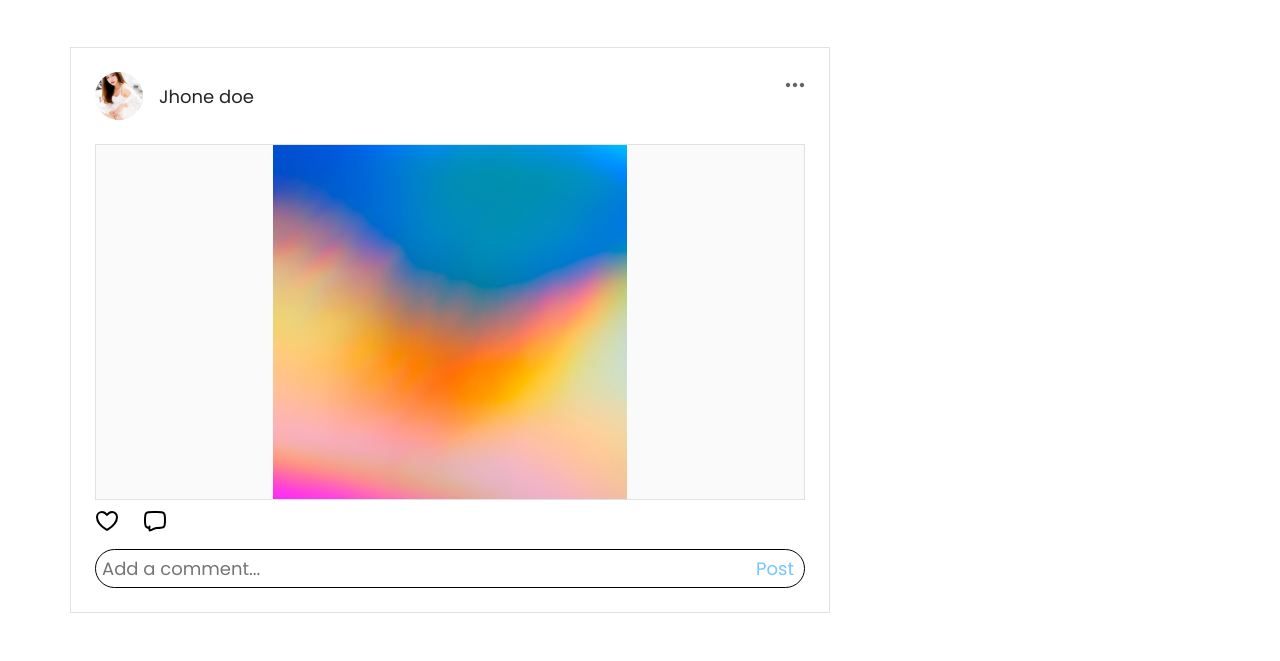
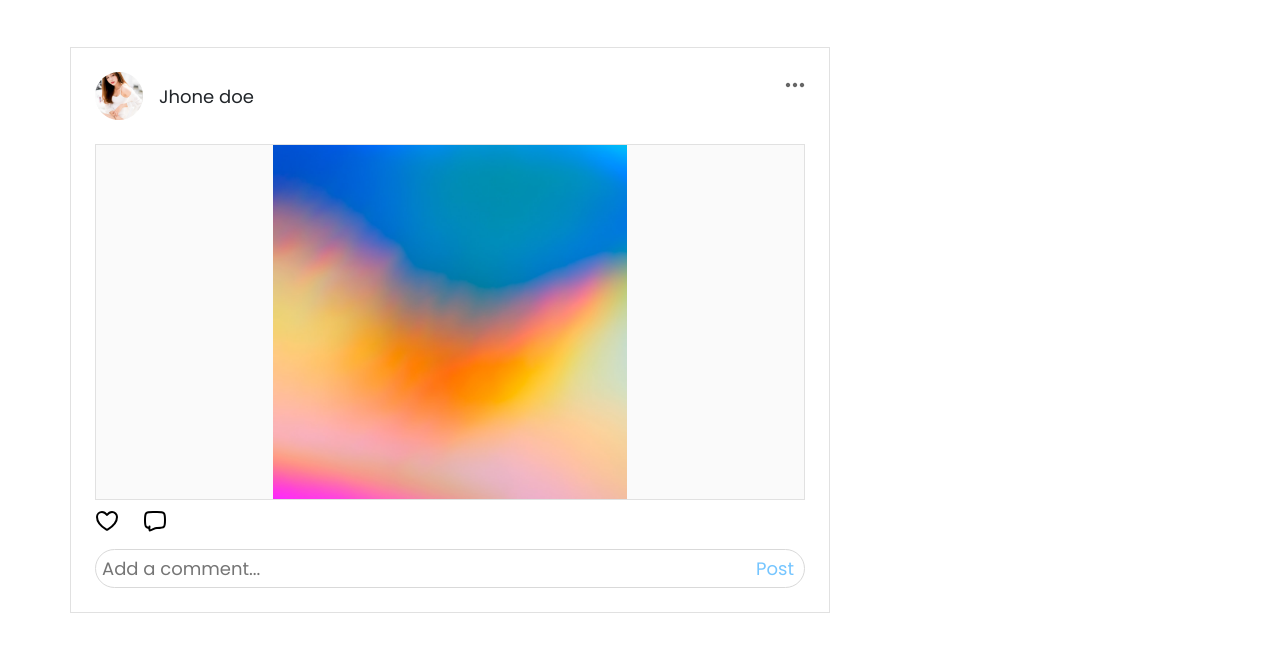
Before and after one commit to Akash-535/My-feed, a plain HTML site: page index.html in a window 1280 px wide. Shown: the part 717-1378 px from the top of the page. Drawn offline with nearby package versions, Linux system fonts and the light colour scheme.

Commit message:
changed border color

```diff
--- a/assets/css/style.css
+++ b/assets/css/style.css
@@ -109,7 +109,7 @@
 
 .comment {
   outline: none;
-  border: 1px solid black;
+  border: 1px solid #d9d9d9;
   font-family: "Poppins", sans-serif;
   font-size: var(--fs-lg);
   font-weight: 400;
```
